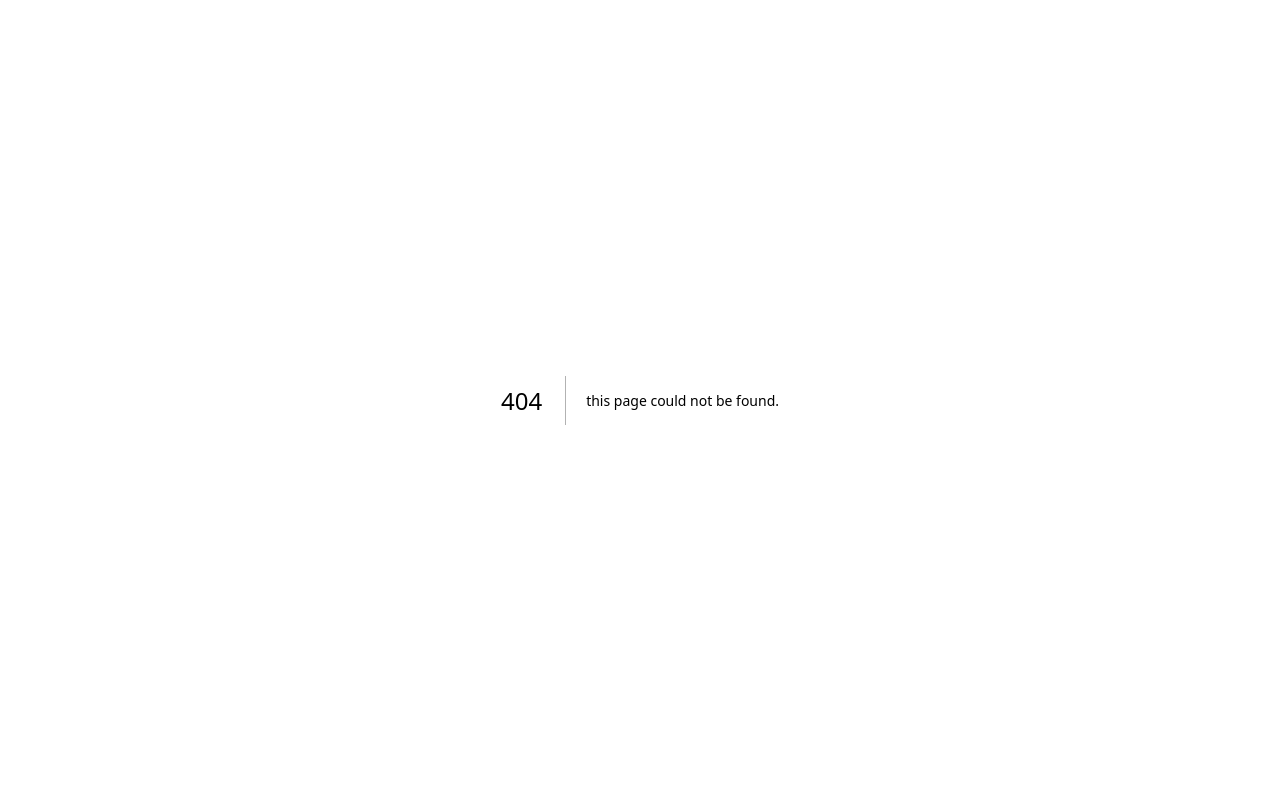
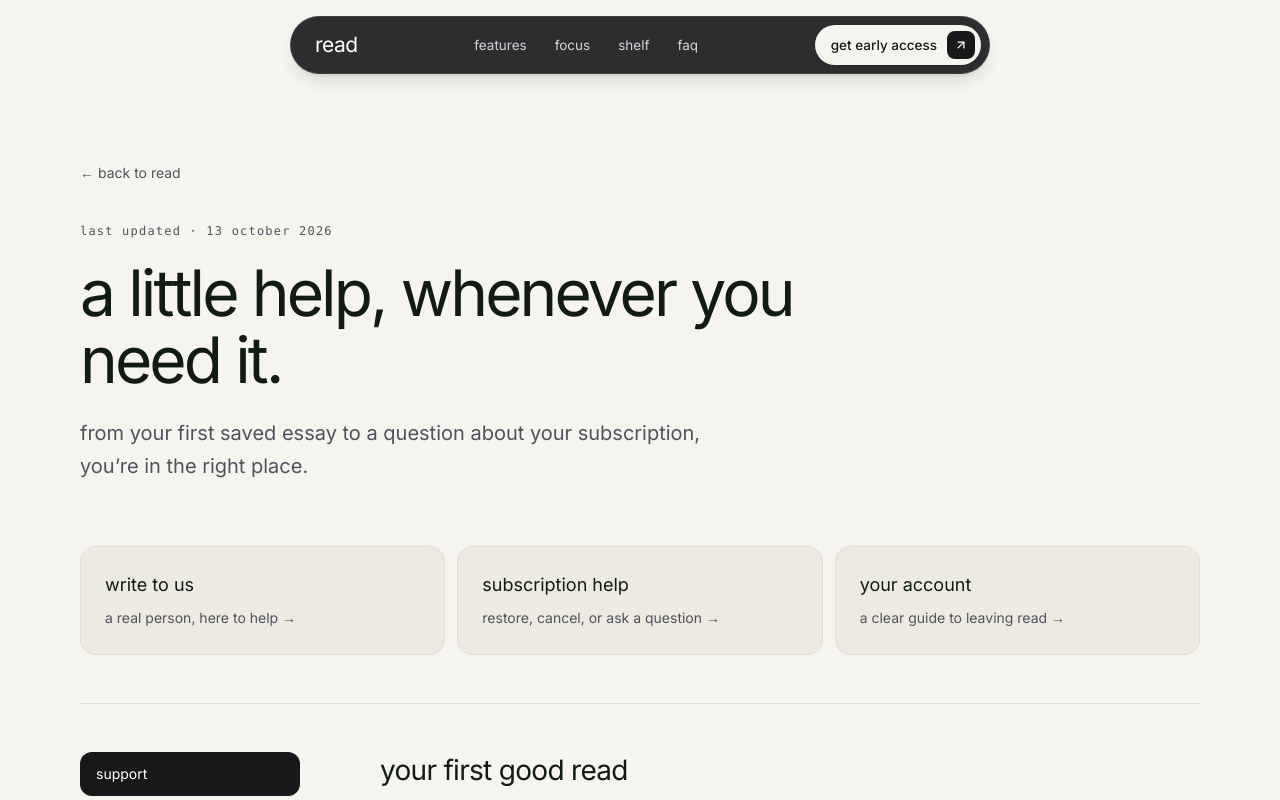
Before and after one commit to notcodesid/read-web, a Next.js app: page /support in a window 1280 px wide. Before the commit this address had no page. Shown: the top 800 px of the page. Built offline with nearby package versions, Linux system fonts and the light colour scheme.

Commit message:
add support help page

```diff
--- /dev/null
+++ b/app/support/page.tsx
@@ -0,0 +1,22 @@
+import type { Metadata } from "next";
+import InfoPage from "@/components/InfoPage";
+import { supportSections, updated } from "@/lib/info-content";
+
+export const metadata: Metadata = { title: "Support — Read", description: "from your first saved essay to a question about your subscription, you’re in the right place." };
+
+export default function Page() {
+  return (
+    <InfoPage path="/support" eyebrow={updated} title="a little help, whenever you need it."
+      intro="from your first saved essay to a question about your subscription, you’re in the right place." sections={supportSections} >
+      <div className="grid sm:grid-cols-3 gap-3 mb-12">
+        {[
+          { href: "mailto:notcodesid@gmail.com", title: "write to us", text: "a real person, here to help →" },
+          { href: "#subscriptions", title: "subscription help", text: "restore, cancel, or ask a question →" },
+          { href: "/delete-account", title: "your account", text: "a clear guide to leaving Read →" },
+        ].map(item => <a key={item.href} href={item.href} className="rounded-2xl bg-[#edeae1] p-6 border border-black/5 hover:bg-[#e6e2d6] transition-colors">
+          <h2 className="text-lg mb-2">{item.title}</h2><p className="text-sm text-zinc-600 leading-relaxed">{item.text}</p>
+        </a>)}
+      </div>
+    </InfoPage>
+  );
+}
```
